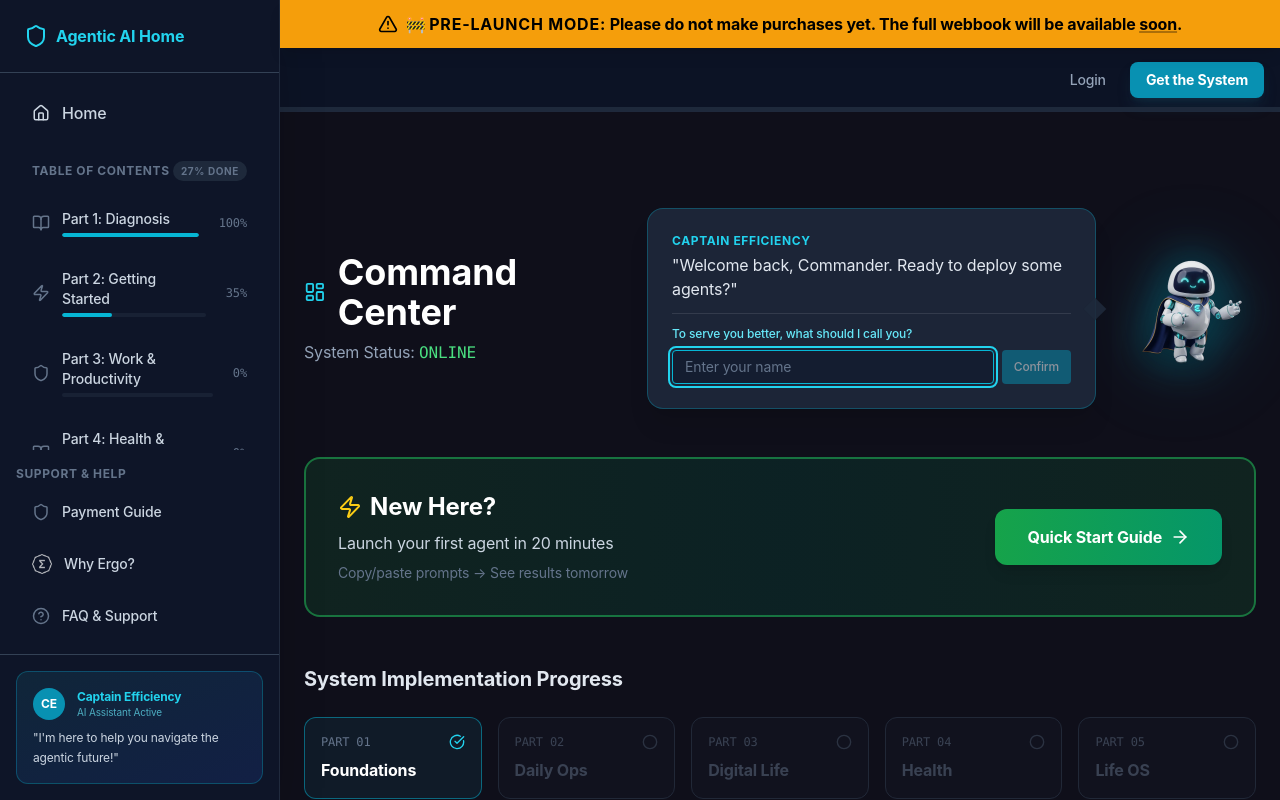
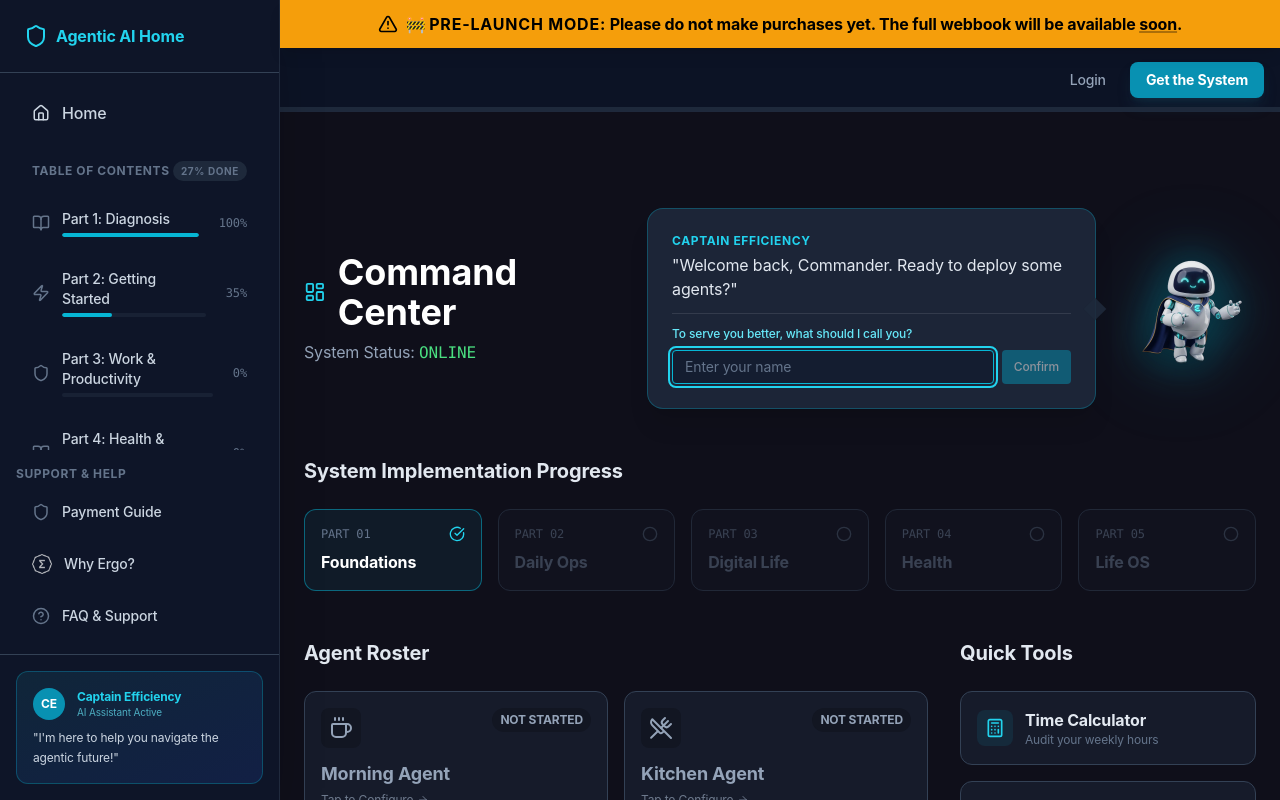
Before and after one commit to agenticaihome/ebook-frontend, a React (Create React App) app: page /dashboard in a window 1280 px wide. Shown: the top 800 px of the page. Built offline with nearby package versions, Linux system fonts and the light colour scheme.

Commit message:
Revert "Quick Start Guide - routing + Dashboard integration"
This reverts commit 636e1b695609761b74ccf1374033fa5c94c635b1.

```diff
--- a/src/App.js
+++ b/src/App.js
@@ -96,9 +96,6 @@ const AnimatedRoutes = () => {
               </Suspense>
             } />
 
-            {/* Quick Start Guide */}
-            <Route path="/quick-start" element={<PageTransition><routeConfig.quickStart.Component /></PageTransition>} />
-
             {/* Legacy Redirects */}
             <Route path="/part1" element={<PageTransition><routeConfig.part1.Component /></PageTransition>} />
           </Routes>
--- a/src/config/routes.js
+++ b/src/config/routes.js
@@ -23,7 +23,6 @@ export const routeConfig = {
     paymentGuide: createRoute(() => import('../PaymentGuide')),
     ergoGuide: createRoute(() => import('../ErgoGuide')),
     faq: createRoute(() => import('../FAQ')),
-    quickStart: createRoute(() => import('../pages/QuickStart')),
 
     notFound: createRoute(() => import('../pages/NotFoundPage')),
     // Tools
--- a/src/pages/Dashboard.jsx
+++ b/src/pages/Dashboard.jsx
@@ -79,27 +79,6 @@ const Dashboard = () => {
                             size="sm"
                             message="Welcome back, Commander. Ready to deploy some agents?"
                         />
-                    </div>
-
-                    {/* QUICK START BANNER */}
-                    <div className="mb-12 p-8 bg-gradient-to-r from-green-900/30 via-emerald-900/30 to-green-900/30 rounded-2xl border-2 border-green-500/50">
-                        <div className="flex flex-col md:flex-row items-center justify-between gap-6">
-                            <div>
-                                <div className="flex items-center gap-2 mb-2">
-                                    <Zap className="text-yellow-400" size={24} />
-                                    <h2 className="text-2xl font-bold text-white">New Here?</h2>
-                                </div>
-                                <p className="text-slate-300 mb-2">Launch your first agent in 20 minutes</p>
-                                <p className="text-slate-500 text-sm">Copy/paste prompts → See results tomorrow</p>
-                            </div>
-                            <Link
-                                to="/quick-start"
-                                className="inline-flex items-center gap-2 bg-gradient-to-r from-green-600 to-emerald-600 hover:from-green-500 hover:to-emerald-500 text-white px-8 py-4 rounded-xl font-bold transition-all shadow-lg hover:shadow-green-500/50"
-                            >
-                                Quick Start Guide
-                                <ArrowRight size={20} />
-                            </Link>
-                        </div>
                     </div>
 
                     {/* Progress Overview */}
```
